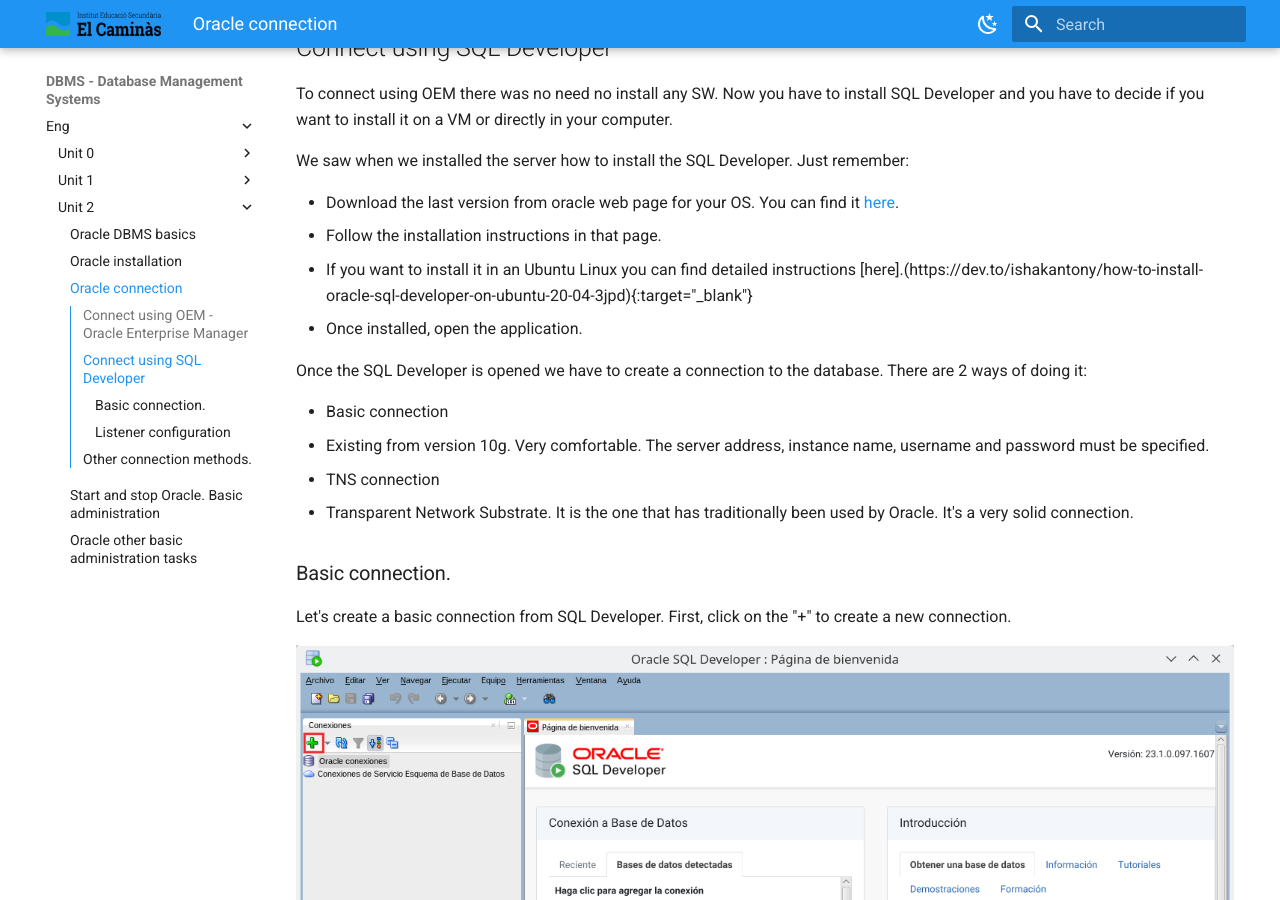
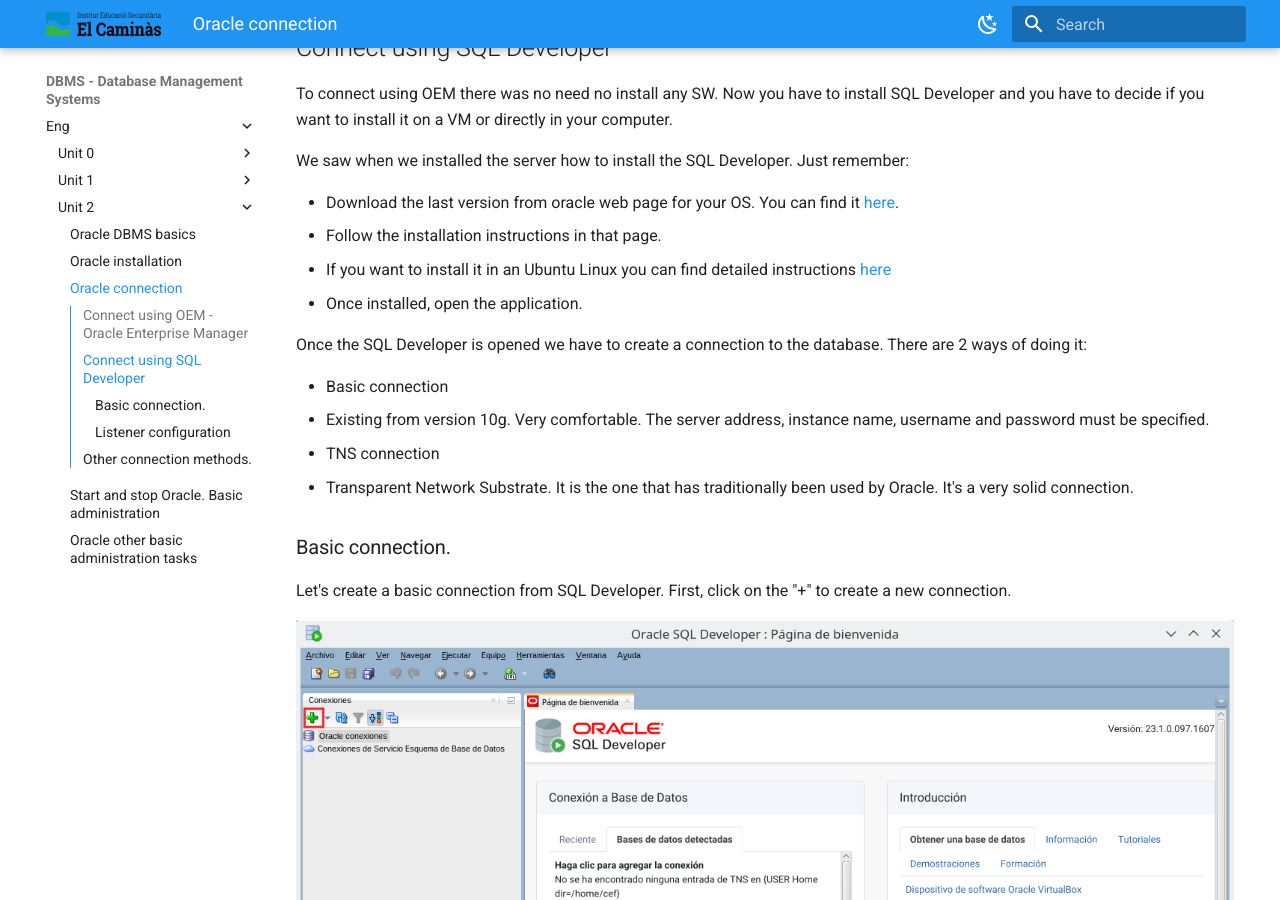
Before and after one commit to jmunozji/DBMS, an MkDocs documentation site: the page built from docs/U2_3_Oracle_connection.md, in a window 1280 px wide and 900 px high, scrolled down 8251 px. Built offline with MkDocs 1.6.1 and Material for MkDocs 9.7.7, drawn with Linux system fonts in a browser that asks for light colours.

Commit message:
Había un enlace mal en Oracle Connection

```diff
--- a/docs/U2_3_Oracle_connection.md
+++ b/docs/U2_3_Oracle_connection.md
@@ -86,7 +86,7 @@
 
 - Download the last version from oracle web page for your OS. You can find it [here](https://www.oracle.com/database/sqldeveloper/){:target="_blank"}.
 - Follow the installation instructions in that page.
-  - If you want to install it in an Ubuntu Linux you can find detailed instructions [here].(https://dev.to/ishakantony/how-to-install-oracle-sql-developer-on-ubuntu-20-04-3jpd){:target="_blank"}
+  - If you want to install it in an Ubuntu Linux you can find detailed instructions [here](https://dev.to/ishakantony/how-to-install-oracle-sql-developer-on-ubuntu-20-04-3jpd){:target="_blank"}
 - Once installed, open the application.
 
 Once the SQL Developer is opened we have to create a connection to the database. There are 2 ways of doing it:
```
